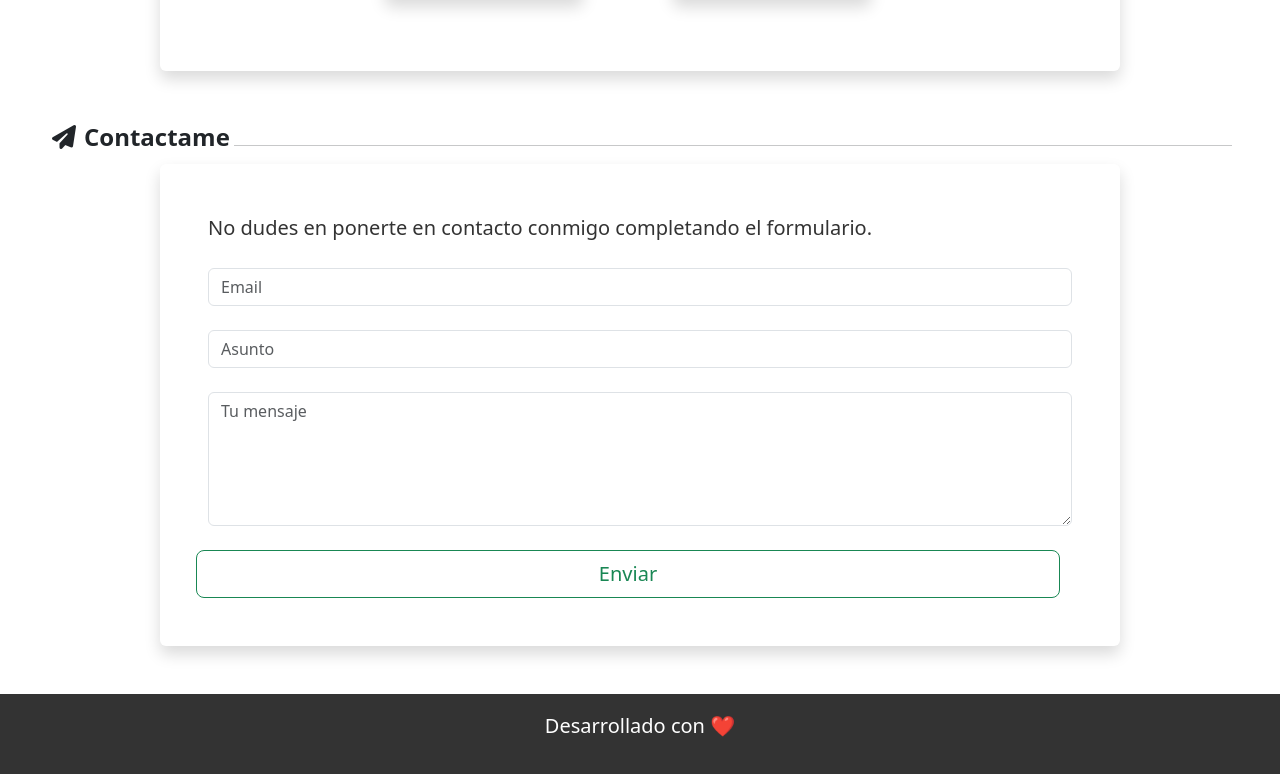
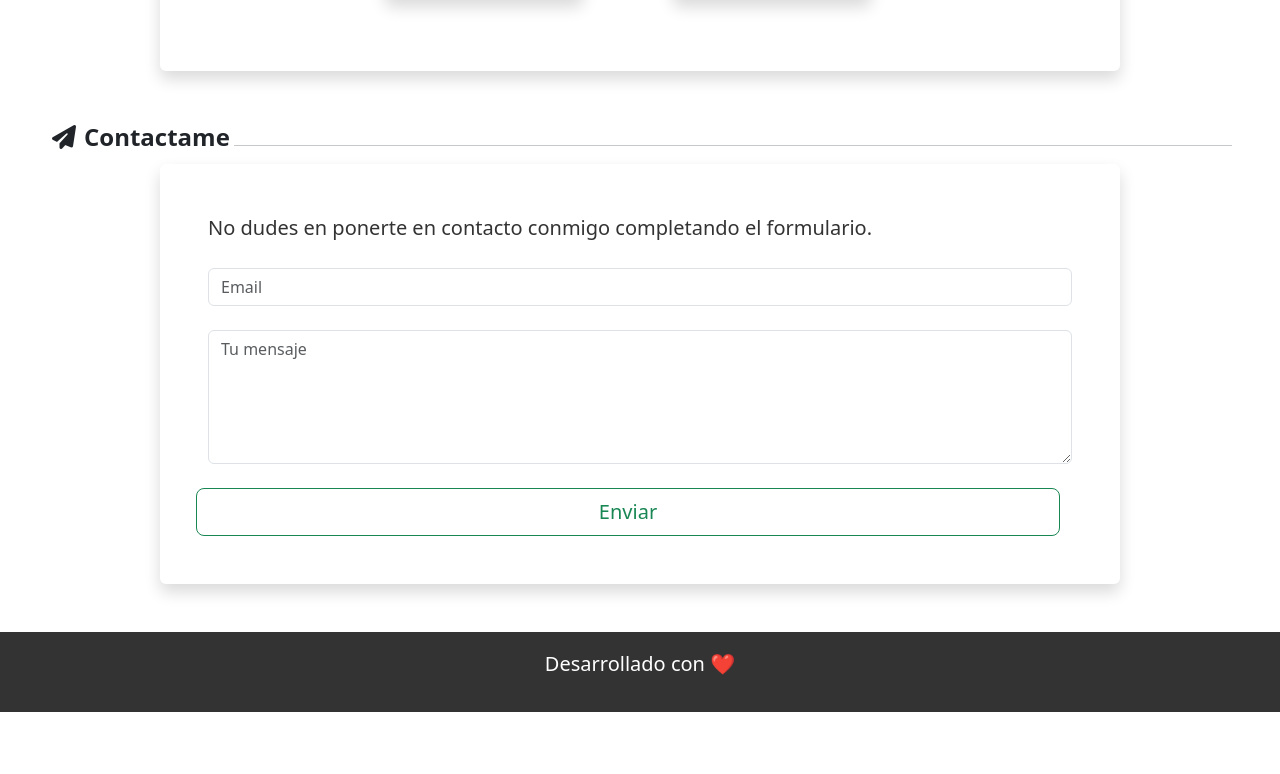
Before and after one commit to Eliseo-Baroni-97/personalpage, a React (Vite) app: page / in a window 1280 px wide. Shown: the part 4308-5082 px from the top of the page. After the commit the page ends 5020 px from the top, so only its background shows below. Built offline with nearby package versions, Linux system fonts and the light colour scheme.

Commit message:
refactor: Use @formspree/react for contact form

```diff
--- a/i18n.js
+++ b/i18n.js
@@ -99,9 +99,7 @@ i18next
           "message": "Your message",
           "send": "Send",
           "sending": "Sending...",
-          "messageSentSuccess": "Message sent! I will get back to you shortly.",
-          "genericError": "An error occurred while sending the message.",
-          "networkError": "Could not send the message. Please check your connection.",
+          "thanksForJoining": "Thanks for your message!",
           "copyright": "Developed with ❤️ "
         }
       },
@@ -199,9 +197,7 @@ i18next
           "message": "Tu mensaje",
           "send": "Enviar",
           "sending": "Enviando...",
-          "messageSentSuccess": "¡Mensaje enviado! Te responderé a la brevedad.",
-          "genericError": "Hubo un error al enviar el mensaje.",
-          "networkError": "No se pudo enviar. Verificá tu conexión.",
+          "thanksForJoining": "¡Gracias por tu mensaje!",
           "copyright": "Desarrollado con ❤️ "
         }
       }
--- a/package.json
+++ b/package.json
@@ -10,6 +10,7 @@
     "preview": "vite preview"
   },
   "dependencies": {
+    "@formspree/react": "^3.0.0",
     "@fortawesome/fontawesome-free": "^6.7.2",
     "bootstrap": "^5.3.3",
     "font-awesome": "^4.7.0",
--- a/src/components/Contact.jsx
+++ b/src/components/Contact.jsx
@@ -1,59 +1,24 @@
 
-import React, { useState, useRef } from "react";
-import Card from "./Card";
-import { useTranslation } from "react-i18next";
+import React from 'react';
+import { useForm, ValidationError } from '@formspree/react';
+import { useTranslation } from 'react-i18next';
+import Card from './Card';
 import "bootstrap/dist/css/bootstrap.min.css";
 import "./Contact.css";
 
-const Contact = () => {
+function Contact() {
   const { t } = useTranslation();
-  const formRef = useRef(null);
-  const [status, setStatus] = useState({
-    submitting: false,
-    message: null,
-    isError: false,
-  });
-  const [validated, setValidated] = useState(false);
+  const [state, handleSubmit] = useForm("myyoawve");
 
-  const handleSubmit = async (event) => {
-    event.preventDefault();
-    const form = event.target;
-
-    if (!form.checkValidity()) {
-      setValidated(true);
-      return;
-    }
-
-    setStatus({ submitting: true, message: t("sending"), isError: false });
-
-    try {
-      const formData = new FormData(form);
-      const subjectValue = form.elements.asunto.value.trim();
-
-      formData.set('_subject', `Contacto web: ${subjectValue}`);
-      formData.set('origen', window.location.href);
-
-      const response = await fetch(form.action, {
-        method: 'POST',
-        body: formData,
-        headers: {
-          'Accept': 'application/json'
-        }
-      });
-
-      if (response.ok) {
-        setStatus({ submitting: false, message: t("messageSentSuccess"), isError: false });
-        form.reset();
-        setValidated(false);
-      } else {
-        const data = await response.json();
-        const errorMessage = data.errors?.map(e => e.message).join(', ') || t("genericError");
-        setStatus({ submitting: false, message: errorMessage, isError: true });
-      }
-    } catch (error) {
-      setStatus({ submitting: false, message: t("networkError"), isError: true });
-    }
-  };
+  if (state.succeeded) {
+    return (
+        <div className="d-flex justify-content-center align-items-center">
+            <Card className="p-5 bg-white rounded shadow mb-5 cardcustom text-center">
+                <p className="text-success">{t("thanksForJoining")}</p>
+            </Card>
+        </div>
+    );
+  }
 
   return (
     <div className="d-flex justify-content-center align-items-center">
@@ -61,12 +26,8 @@ const Contact = () => {
         <p>{t("description2")}</p>
         <form
           id="contactForm"
-          ref={formRef}
-          action="https://formspree.io/f/myyoawve"
-          method="POST"
-          noValidate
-          className={`mt-4 ${validated ? 'was-validated' : ''}`}
           onSubmit={handleSubmit}
+          className="mt-4"
         >
           <div className="form-group mb-4">
             <label htmlFor="email" className="form-label visually-hidden">{t("email")}</label>
@@ -78,57 +39,46 @@ const Contact = () => {
               placeholder={t("email")}
               required
             />
-          </div>
-          <div className="form-group mb-4">
-            <label htmlFor="asunto" className="form-label visually-hidden">{t("subject")}</label>
-            <input
-              id="asunto"
-              type="text"
-              name="asunto"
-              className="form-control"
-              placeholder={t("subject")}
-              required
+            <ValidationError
+              prefix={t("email")}
+              field="email"
+              errors={state.errors}
+              className="text-danger"
             />
           </div>
+
           <div className="form-group mb-4">
-            <label htmlFor="mensaje" className="form-label visually-hidden">{t("message")}</label>
+            <label htmlFor="message" className="form-label visually-hidden">{t("message")}</label>
             <textarea
-              id="mensaje"
+              id="message"
               name="message"
               className="form-control"
               placeholder={t("message")}
               rows="5"
               required
-            ></textarea>
+            />
+            <ValidationError
+              prefix={t("message")}
+              field="message"
+              errors={state.errors}
+              className="text-danger"
+            />
           </div>
-
-          {/* Honeypot field for anti-spam */}
-          <input type="text" name="_gotcha" style={{display: 'none'}} tabIndex="-1" autoComplete="off" />
 
           <div className="row justify-content-center mt-4">
             <button
               id="btnEnviar"
               type="submit"
               className="btn btn-outline-success btn-lg"
-              disabled={status.submitting}
+              disabled={state.submitting}
             >
-              {status.submitting ? t("sending") : t("send")}
+              {state.submitting ? t("sending") : t("send")}
             </button>
           </div>
-
-          {status.message && (
-            <p
-              id="formStatus"
-              aria-live="polite"
-              className={`mt-4 text-center ${status.isError ? 'text-danger' : 'text-success'}`}
-            >
-              {status.message}
-            </p>
-          )}
         </form>
       </Card>
     </div>
   );
-};
+}
 
 export default Contact;
```
Also changed, not shown: 2 other files (tests, documents, lock files or other folders).
